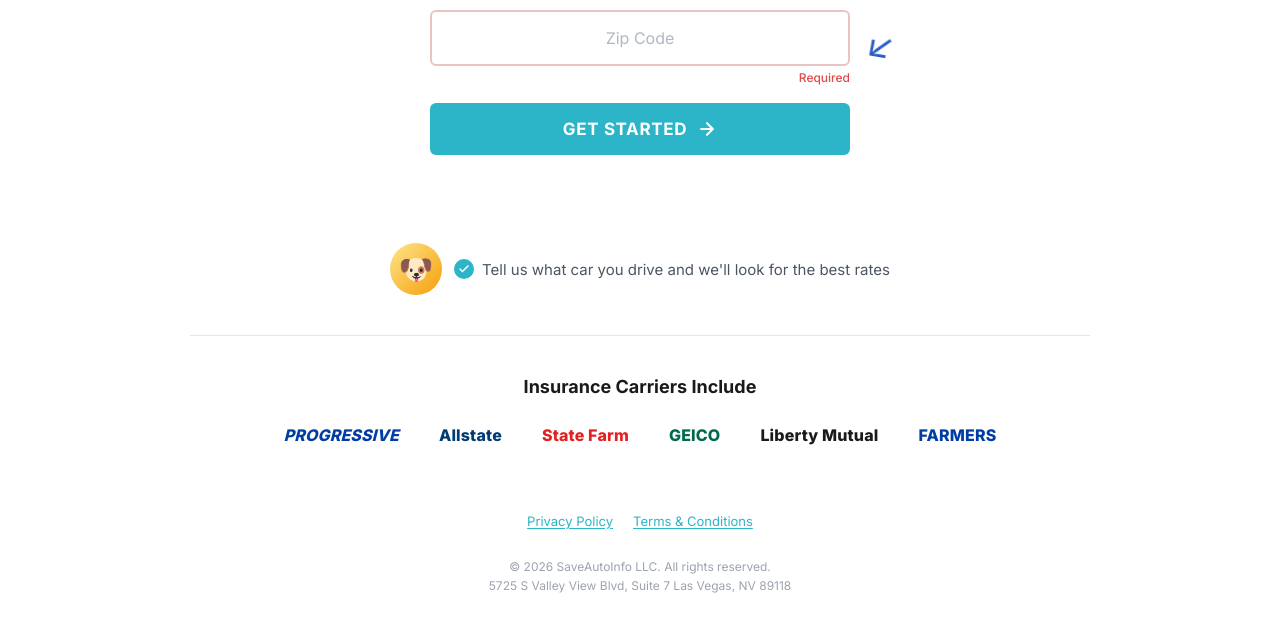
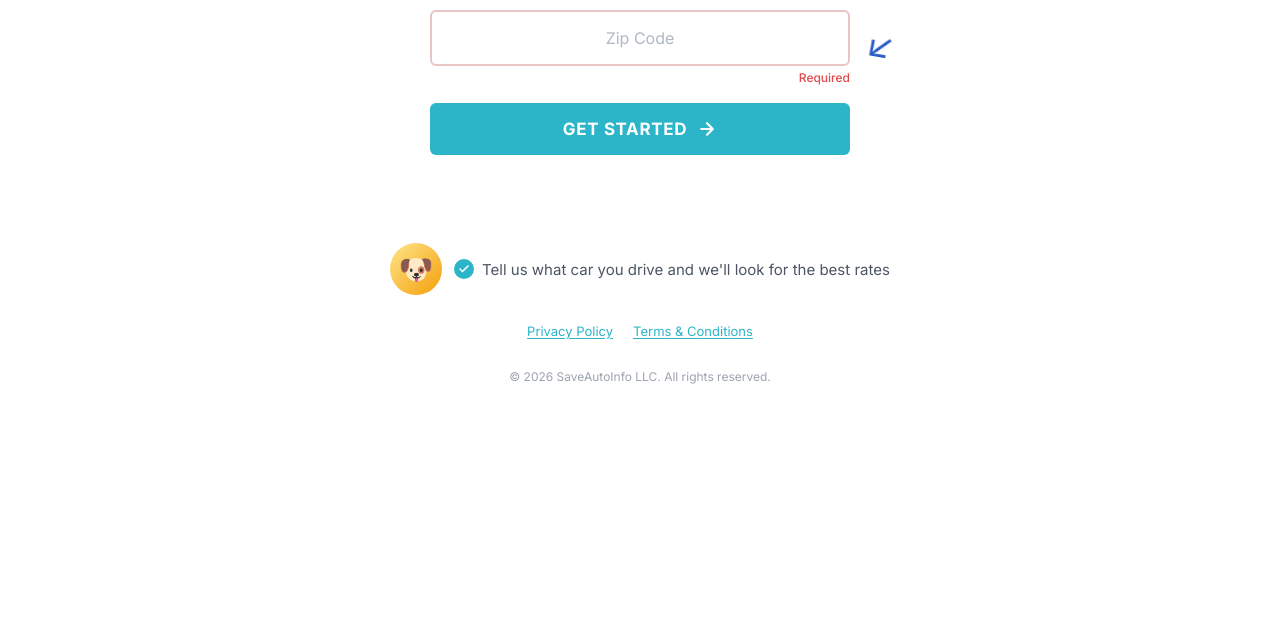
Before and after one commit to sunny-appmontize/saveautoinfo, a plain HTML site: page index.html in a window 1280 px wide. Shown: the part 276-903 px from the top of the page. After the commit the page ends 800 px from the top, so only its background shows below. Drawn offline with Linux system fonts and the light colour scheme.

Commit message:
Remove carriers section and address, wire CTAs to offer URL
Co-Authored-By: Claude Opus 5 <noreply@anthropic.com>

```diff
--- a/index.html
+++ b/index.html
@@ -218,47 +218,7 @@
     }
     .mascot-text .check svg { width: 12px; height: 12px; color: #fff; }
 
-    /* ── Divider ── */
-    .divider {
-      max-width: 900px;
-      margin: 40px auto;
-      border: none;
-      border-top: 1px solid #e5e7eb;
-    }
 
-    /* ── Carriers ── */
-    .carriers {
-      text-align: center;
-      padding: 0 24px 40px;
-    }
-    .carriers h2 {
-      font-size: 18px;
-      font-weight: 700;
-      color: #1a1a1a;
-      margin-bottom: 28px;
-    }
-    .carrier-logos {
-      display: flex;
-      flex-wrap: wrap;
-      align-items: center;
-      justify-content: center;
-      gap: 32px 40px;
-      max-width: 800px;
-      margin: 0 auto;
-    }
-    .carrier-logos .carrier {
-      font-size: 16px;
-      font-weight: 800;
-      color: #555;
-      letter-spacing: .01em;
-      white-space: nowrap;
-    }
-    .carrier-logos .carrier.progressive { color: #003da5; font-style: italic; }
-    .carrier-logos .carrier.allstate { color: #003b73; }
-    .carrier-logos .carrier.statefarm { color: #e22222; }
-    .carrier-logos .carrier.geico { color: #006a4d; }
-    .carrier-logos .carrier.liberty { color: #1a1a1a; }
-    .carrier-logos .carrier.farmers { color: #003da5; }
 
     /* ── Footer ── */
     .footer-links {
@@ -293,7 +253,7 @@
   <!-- Header -->
   <header class="header">
     <div class="logo">SaveAuto<span>Info</span></div>
-    <a href="tel:" class="free-call">
+    <a href="https://paychat.fuse-ad.com/tl?a=1651&amp;o=6460" class="free-call">
       <svg width="16" height="16" viewBox="0 0 24 24" fill="none" stroke="currentColor" stroke-width="2.5" stroke-linecap="round" stroke-linejoin="round"><path d="M22 16.92v3a2 2 0 01-2.18 2 19.79 19.79 0 01-8.63-3.07 19.5 19.5 0 01-6-6A19.79 19.79 0 012.12 4.18 2 2 0 014.11 2h3a2 2 0 012 1.72c.13.81.36 1.6.68 2.35a2 2 0 01-.45 2.11L8.09 9.91a16 16 0 006 6l1.27-1.27a2 2 0 012.11-.45c.75.32 1.54.55 2.35.68A2 2 0 0122 16.92z"/></svg>
       Free call
     </a>
@@ -317,7 +277,7 @@
       </div>
       <span class="required-label">Required</span>
 
-      <a href="#" class="cta-btn" id="ctaBtn">
+      <a href="https://paychat.fuse-ad.com/tl?a=1651&amp;o=6460" class="cta-btn" id="ctaBtn">
         GET STARTED
         <svg viewBox="0 0 24 24" fill="none" stroke="currentColor" stroke-width="2.5" stroke-linecap="round" stroke-linejoin="round"><path d="M5 12h14M12 5l7 7-7 7"/></svg>
       </a>
@@ -333,20 +293,6 @@
     </p>
   </div>
 
-  <hr class="divider" />
-
-  <!-- Carriers -->
-  <section class="carriers">
-    <h2>Insurance Carriers Include</h2>
-    <div class="carrier-logos">
-      <span class="carrier progressive">PROGRESSIVE</span>
-      <span class="carrier allstate">Allstate</span>
-      <span class="carrier statefarm">State Farm</span>
-      <span class="carrier geico">GEICO</span>
-      <span class="carrier liberty">Liberty Mutual</span>
-      <span class="carrier farmers">FARMERS</span>
-    </div>
-  </section>
 
 
   <!-- Footer Links -->
@@ -355,7 +301,7 @@
     <a href="terms.html">Terms &amp; Conditions</a>
   </nav>
 
-  <p class="copyright">&copy; 2026 SaveAutoInfo LLC. All rights reserved.<br />5725 S Valley View Blvd, Suite 7 Las Vegas, NV 89118</p>
+  <p class="copyright">&copy; 2026 SaveAutoInfo LLC. All rights reserved.</p>
 
   <script>
     const zipInput = document.getElementById('zipInput');
```
Also changed, not shown: privacy-policy.html (+0 -2 lines), terms.html (+0 -2 lines).
